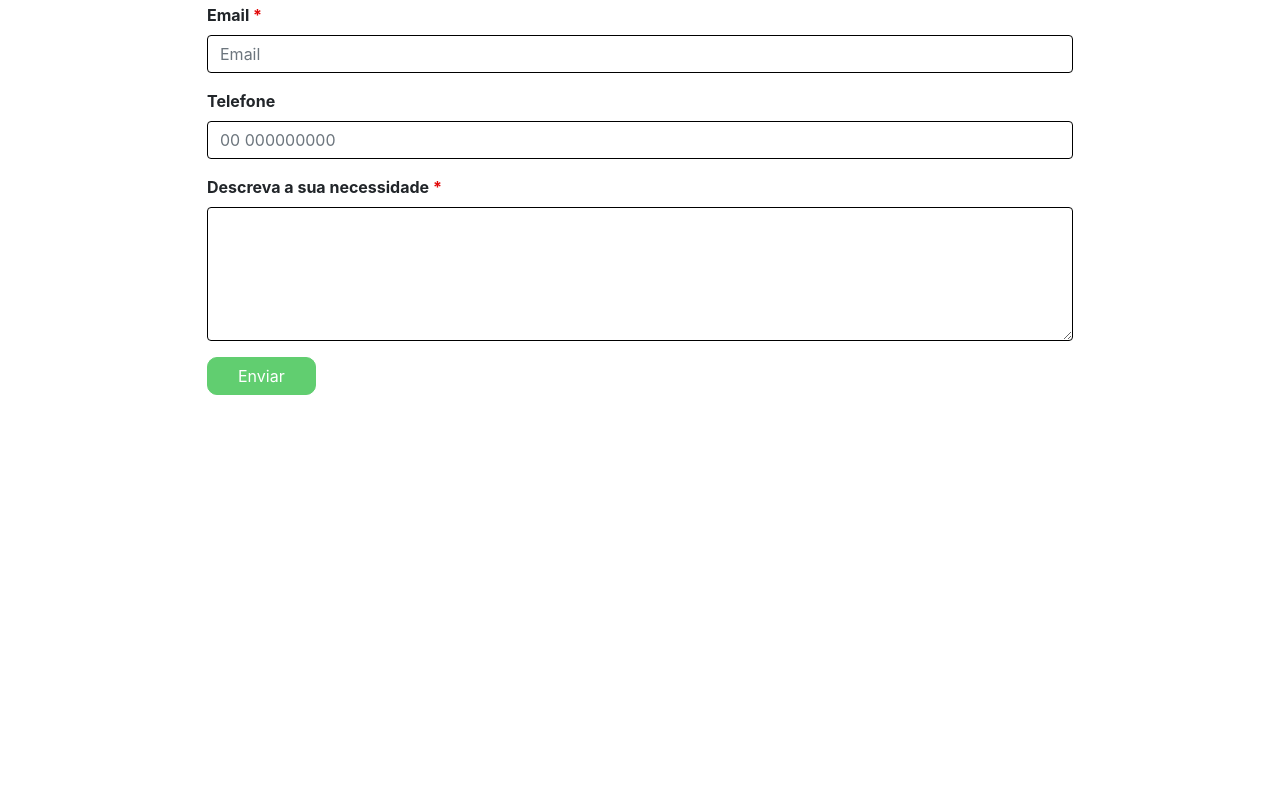
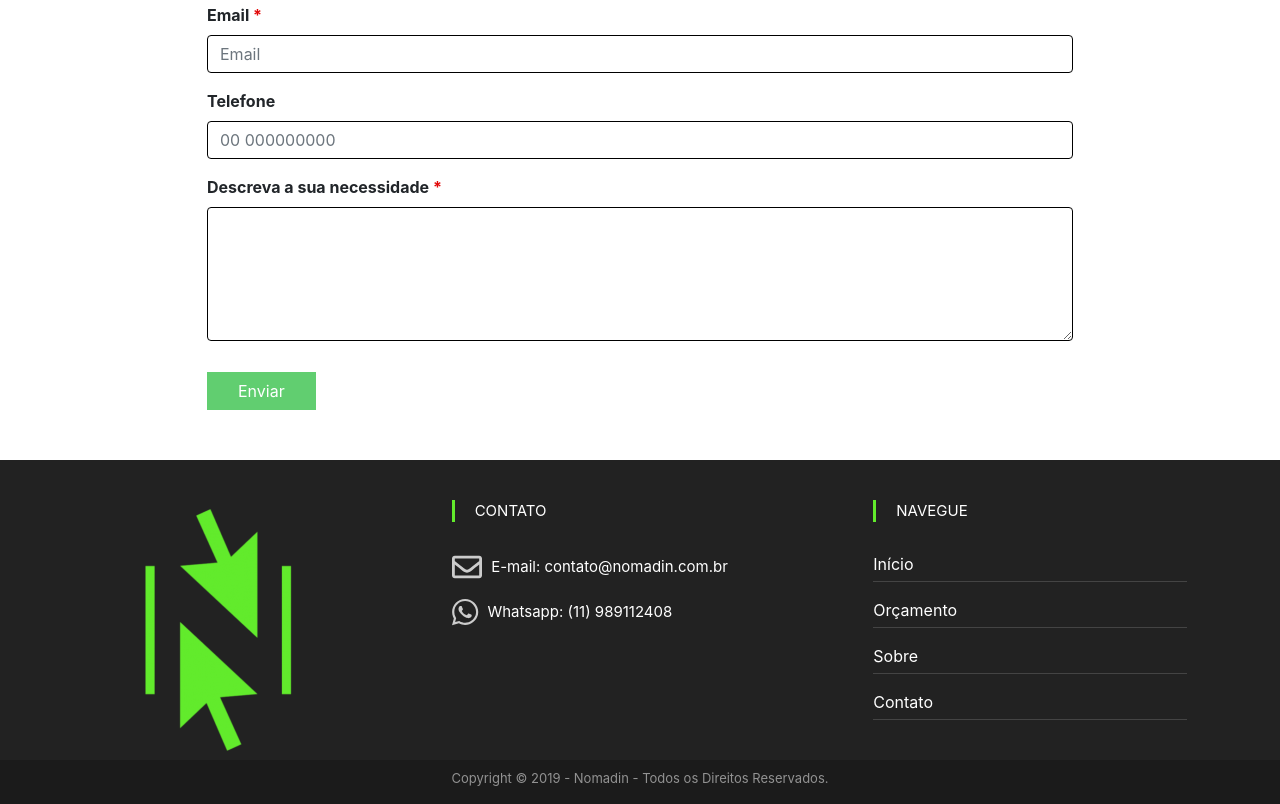
Before and after one commit to victormachadogp/nomadin-website-project, a plain HTML site: page index.html in a window 1280 px wide. Shown: the part 3195-3999 px from the top of the page. Before the commit the page ends 3590 px from the top, so only its background shows below. Drawn offline with nearby package versions, Linux system fonts and the light colour scheme.

Commit message:
Footer Adicionado

```diff
--- a/css/style.css
+++ b/css/style.css
@@ -147,9 +147,6 @@ h4 {
      margin-left: 62%;
  }
 
- .section-left {
-     margin-right: 40%;
- }
 
 
 
@@ -334,13 +331,83 @@ li {
  }
 
  .form-container {
-     /* margin-left:; */
-     /* margin-right:; */
      max-width: 70%;
+     margin-bottom: 50px;
  }
 
  .form-control {
      border-color: black !important;
+ }
+
+ .button-form {
+     margin-top: 15px;
+     border-radius: 0px !important;
+ }
+
+/*
+*
+* FOOTER
+*
+ */
+
+ .footer-background {
+     background-color: #222;
+     color: white;
+     padding-top: 40px;
+
+
+ }
+
+ .row-footer {
+    margin-left: 0px !important;
+ }
+
+ .fa-envelope {
+     font-size: 30px;
+     color:#ccc;
+     vertical-align: middle;
+
+ }
+
+ .fa-whatsapp {
+    font-size: 30px;
+    color: #ccc;
+    vertical-align: middle;
+}
+
+ .envelope-card {
+     margin-bottom: 15px;
+
+ }
+
+ .whatsapp-card {
+     margin-bottom: 15px;
+ }
+
+
+ .footer-contact {
+     border-left: 3px solid #62EB2C;
+     padding-left: 20px;
+     margin-bottom: 30px;
+     font-size: 15px;
+ }
+
+ .page-links {
+     padding-bottom: 5px;
+     border-bottom: 1px solid rgba(146, 146, 146, .3);
+     max-width: 80%;
+ }
+
+ .base-footer {
+     background-color: #1B1B1B;
+     color: #929292;
+     font-size: 13px;
+     padding-top: 9px;
+ }
+
+ .font-footer {
+     font-size: 15px;
+     padding-left: 5px;
  }
 
 
@@ -398,6 +465,19 @@ li {
         margin-left: 0%;
     }
 
+    .fa-envelope {
+        margin-left: 25px;
+    }
+
+    .whatsapp-card {
+        margin-left: 25px;
+    }
+
+    .navegue-text {
+        margin-top: 30px;
+        margin-bottom: 45px;
+    }
+
 }
 
 @media (max-width: 991px) {
@@ -407,6 +487,26 @@ li {
         margin-left: 0%;
     }
 
+}
 
+@media (max-width: 991px) {
+
+    .section-logo {
+        display: none;
+
+    }
+
+    .image-margin {
+        margin-top: 10px;
+        margin-bottom: 20px;
+    }
 
 }
+
+@media (min-width: 992px) {
+
+    .section-logo-lg {
+        display: none;
+    }
+
+}
--- a/index.html
+++ b/index.html
@@ -235,7 +235,7 @@
                 </div>
             </div>
 
-                                        <!------------------------- FORMS ----------------------------´------->
+                <!----------------------------------------------- FORM ------------------------------------->
 
             <div class="container-fluid form-container">
                 <div class="row">
@@ -254,8 +254,8 @@
                                     Preencha este campo para entrarmos em contato.
                                     </div>
                                 </div>
-                                <div class="form-group">
-                                    <label class="font-weight-bold" for="validationCustom03">Telefone</label>
+                                <div class="form-group ">
+                                    <label class="font-weight-bold " for="validationCustom03">Telefone</label>
                                     <input type="number" class="form-control" id="validationCustom03" placeholder="00 000000000">
                                 </div>
                                 <div class="form-group">
@@ -265,11 +265,60 @@
                                     Por favor preencha este campo para podermos ter mais detalhes sobre seu projeto.
                                     </div>
                                 </div>
-                                <button class="btn btn-primary" type="submit">Enviar</button>
+                                <button class="btn btn-primary button-form" type="submit">Enviar</button>
                             </form>
                             </div>
                         </div>
                     </div>
+                </main>
+
+                <!----------------------------------------------- FOOTER ------------------------------------->
+
+                <footer>
+                    <div class="container-fluid footer-background">
+                        <div class="row row-footer">
+                            <div class="col-lg-4 text-center section-logo">
+                                <a class="navbar-brand" href="index.html">
+                                    <img src="images/nomadin-letter-logo.png" alt="Logo">
+                                </a>
+                            </div>
+                            <div class="col-lg-4">
+                                <div class="envelope-card">
+                                    <p class="footer-contact">CONTATO</p>
+                                    <i class="far fa-envelope"></i>
+                                    <span class="font-footer">E-mail: contato@nomadin.com.br</span>
+                                </div>
+                                <div class="whatsapp-card">
+                                    <i class="fab fa-whatsapp"></i>
+                                    <span class="font-footer">Whatsapp: (11) 989112408</span>
+                                </div>
+                            </div>
+                            <div class="col-lg-4">
+                                <p class="footer-contact navegue-text">NAVEGUE</p>
+                                    <p class="page-links">Início</p>
+                                    <p class="page-links">Orçamento</p>
+                                    <p class="page-links">Sobre</p>
+                                    <p class="page-links">Contato</p>
+                            </div>
+                            <div class="col-lg-4 text-center section-logo-lg">
+                                    <a class="navbar-brand" href="index.html">
+                                        <img class="image-margin" src="images/nomadin-letter-logo.png" alt="Logo">
+                                    </a>
+                                </div>
+                        </div>
+                    </div>
+                    <div class="container-fluid">
+                        <div class="row base-footer text-center">
+                            <div class="col-12">
+                                <p>Copyright © 2019 - Nomadin - Todos os Direitos Reservados.</p>
+                            </div>
+
+                        </div>
+
+                    </div>
+
+
+                </footer>
 
 
 
```
Also changed, not shown: images/nomadin-letter-logo.png (added).
